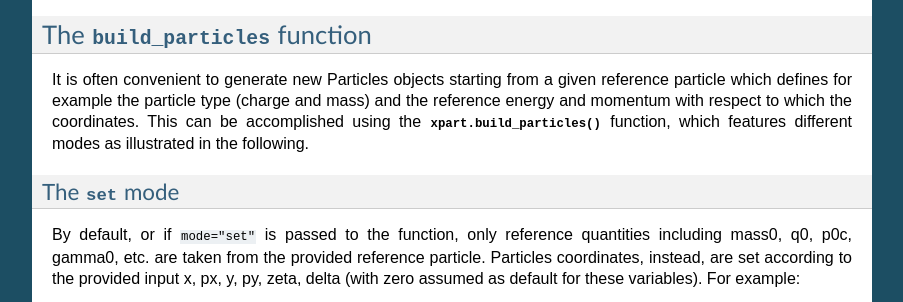
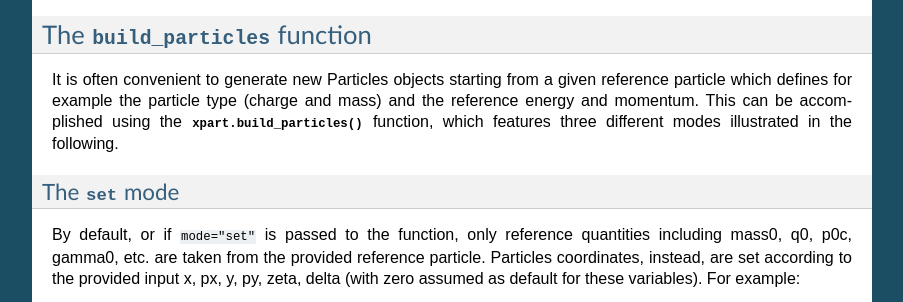
Before and after one commit to xsuite/xsuite, a Sphinx documentation site: the page built from docs/particlesmanip.rst, in a window 1280 px wide and 900 px high, scrolled down 939 px, cut to the strip 189-491 px from the top of the window. Shown: the whole strip, without its empty margins (198-1101 px from the left). Built offline with Sphinx 7.4.7, drawn with Linux system fonts in a browser that asks for light colours.

Commit message:
Quick push

```diff
--- a/docs/particlesmanip.rst
+++ b/docs/particlesmanip.rst
@@ -40,9 +40,9 @@ The ``build_particles`` function
 
 It is often convenient to generate new Particles objects starting from a given
 reference particle which defines for example the particle type (charge and mass)
-and the reference energy and momentum with respect to which the coordinates.
+and the reference energy and momentum.
 This can be accomplished using the :meth:`xpart.build_particles` function, which
-features different modes as illustrated in the following.
+features three different modes illustrated in the following.
 
 The ``set`` mode
 ----------------
```
